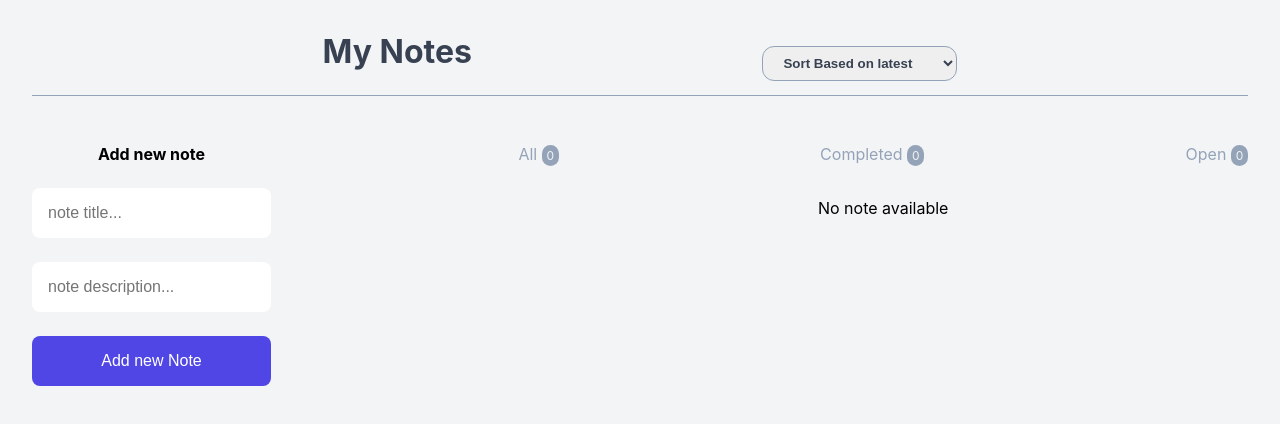
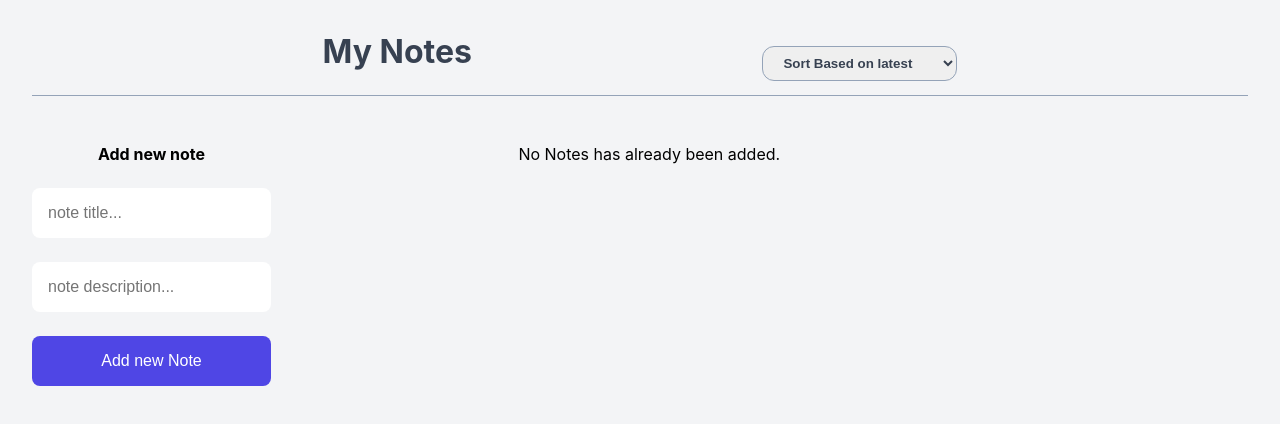
Before and after one commit to mohamadreza-lpr/React-Note-App, a React (Vite) app: page / in a window 1280 px wide. Shown: the top 424 px of the page. Built offline with nearby package versions, Linux system fonts and the light colour scheme.

Commit message:
feat: made some changes

```diff
--- a/src/components/NoteList.jsx
+++ b/src/components/NoteList.jsx
@@ -8,8 +8,7 @@ function NoteList({ noteLists, onRemoveNote, onComplete }) {
     };
     return (
         <>
-            {noteLists.length > 0 ? (
-                noteLists.map((n) => {
+            {noteLists.map((n) => {
                 return (
                     <div key={n.id} className="note-item">
                         <div className="note-item__header">
@@ -39,10 +38,7 @@ function NoteList({ noteLists, onRemoveNote, onComplete }) {
                         <div className="note-item__footer">{new Date(n.created_at).toLocaleDateString("en-US", options)}</div>
                     </div>
                 );
-                })
-            ) : (
-                <div>No note available</div>
-            )}
+            })}
         </>
     );
 }
--- a/src/components/NoteStatus.jsx
+++ b/src/components/NoteStatus.jsx
@@ -4,6 +4,9 @@ function NoteStatus({ notes }) {
     const allNotes = notes.length;
     const completedNotes = notes.filter((n) => n.completed).length;
     const openNotes = allNotes - completedNotes;
+
+    if(!allNotes) return <p>No Notes has already been added.</p>
+
     return (
         <ul className="note-status">
             <li>
```
Lines whose indentation alone changed are shown as unchanged.
